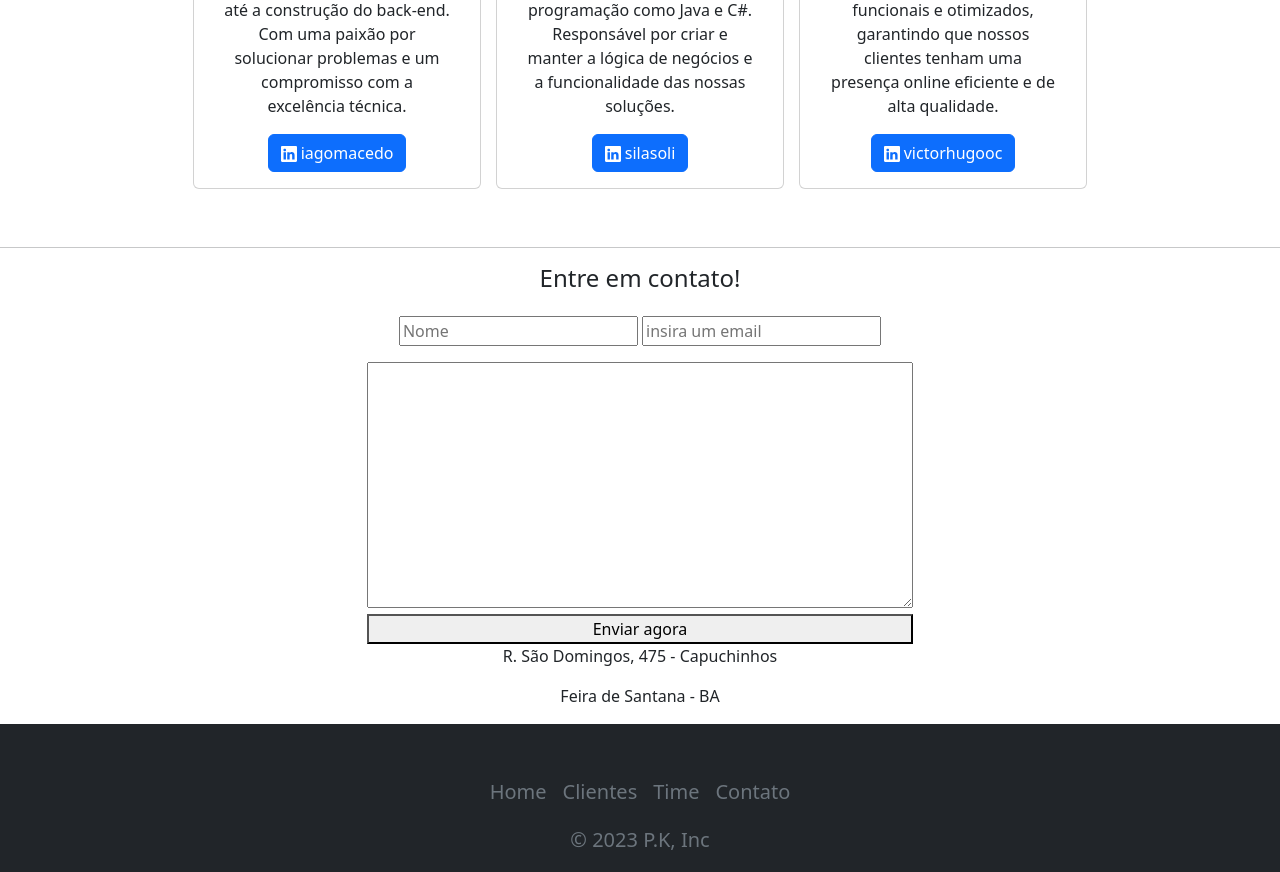
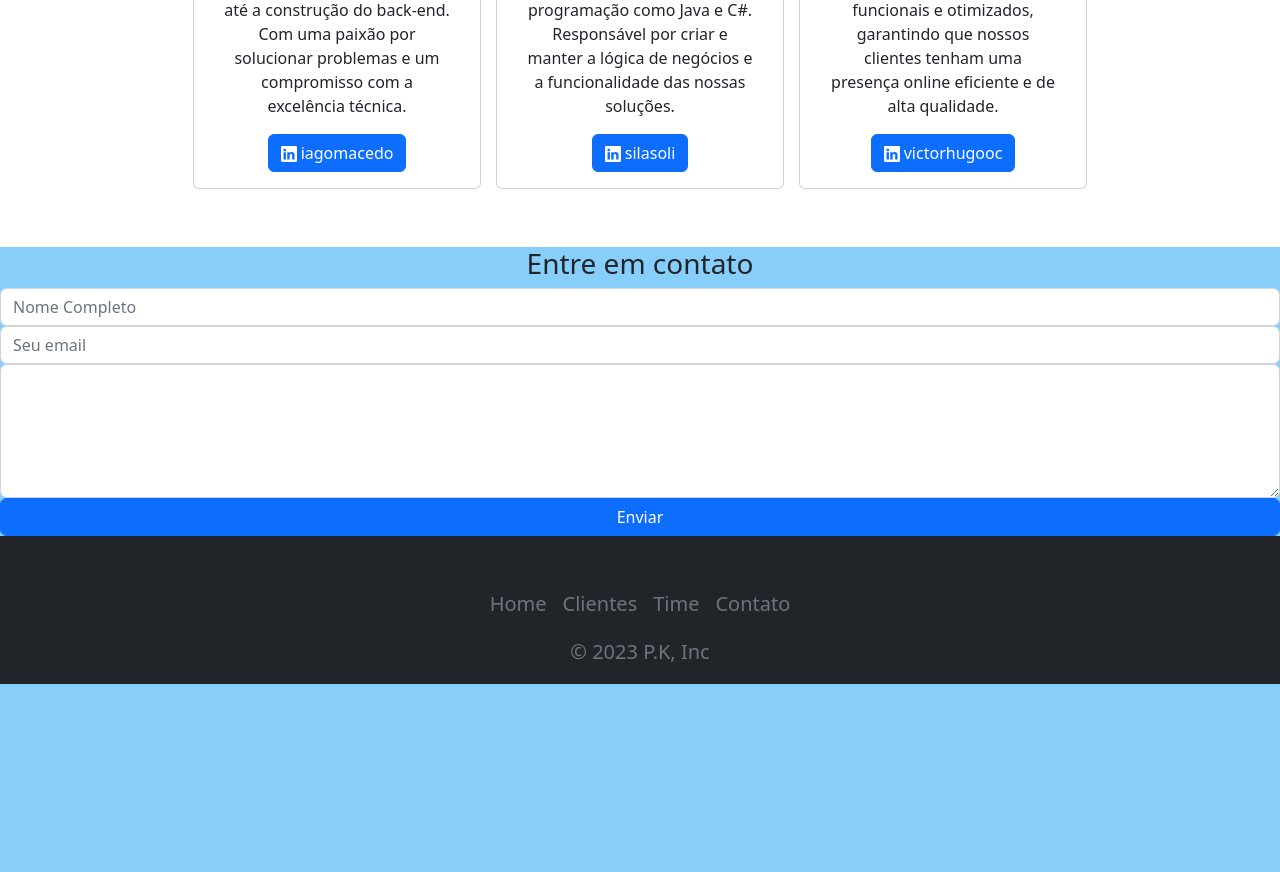
Before and after one commit to silasoli/business-page-boilerplate, a PHP site: page / in a window 1280 px wide. Shown: the part 2465-3337 px from the top of the page. After the commit the page ends 3149 px from the top, so only its background shows below. Run offline with PHP 8.4, Linux system fonts and the light colour scheme; some libraries are stand-ins or nearby versions.

Commit message:
add style in contact section

```diff
--- a/assets/style/style.css
+++ b/assets/style/style.css
@@ -67,36 +67,10 @@ nav {
 .card{
   margin-bottom: 10px;
 }
-#btn-hidden-carousel {
-  margin-top: -20px !important;
-  margin-bottom: 2vh !important;
-  margin: 0 auto;
-  width: 5vh !important;
-  opacity: 40%;
-  margin-top: 10px;
-  border-radius: 0px 0px 20px 20px !important;
-  width: 15vh;
-}
 
 #btn-hidden-carousel:hover {
   opacity: 100%;
 }
-
-#btn-show-carousel {
-  display: none;
-  margin-top: -2px !important;
-  margin: 0 auto;
-  width: 5vh !important;
-  opacity: 40%;
-  margin-top: 10px;
-  border-radius: 0px 0px 20px 20px !important;
-  width: 15vh;
-}
-
-#btn-show-carousel:hover {
-  opacity: 100%;
-}
-
 
 .card-img-top{
   height: 357.5px;
@@ -129,17 +103,6 @@ nav {
   nav {
     min-height: auto !important;
   }
-}
-
-
-
-#contact{
-  background-color: #87CEFA	;
-  padding: 1vh;
-  display: flex;
-  flex-direction: column;
-  justify-content: center;
-  align-items: center;
 }
 
 #email-link {
@@ -180,3 +143,11 @@ footer{
   margin-left: 15px;
   margin-right: 15px;
 }
+
+#contact-daddy {
+  background-color: #87cefa;
+}
+
+#contact {
+  background-color: #87cefa;
+}
--- a/index.html
+++ b/index.html
@@ -166,27 +166,17 @@
             </div>
         </div>
     </div>
-    <hr>
-    <div class="container">
-        <div class="row">
-            <p class="h4 mb-4">Entre em contato!</p>
-
-            <div class="justify-content-center">
-                <input type="text" name="" id="" placeholder="Nome">
-                <input type="text" name="" id="" placeholder="insira um email">
-                <div class="row">
-                    <div class="col-md-6 offset-md-3 mt-3">
-                        <textarea class="w-100" name="" id="" cols="30" rows="10"></textarea>
-                        <button class="w-100">Enviar agora</button>
-                    </div>
-                </div>
-                <p>R. São Domingos, 475 - Capuchinhos</p>
-                <p>Feira de Santana - BA</p>
-                <a id="email-link" href="https://mail.google.com/mail/?view=cm&fs=1&tf=1&to=contato@tech.builders.com"
-                    target="_blank"></a>
-            </div>
-        </div>
-    </div>
+   <div id="contact-daddy">
+     <div id="contact">
+         <form class="needs-validation" novalidate>
+             <h3 id="contact-title">Entre em contato</h3>
+             <input type="text" class="form-control" placeholder="Nome Completo">
+             <input type="text" class="form-control" placeholder="Seu email">
+             <textarea class="form-control" cols="30" rows="5" aria-label="With textarea"></textarea>
+             <button type="button" class="btn btn-primary form-control">Enviar</button>
+         </form>
+     </div>
+   </div>
     <footer class="h5 bg-dark pb-1 pt-5">
         <ul class="nav justify-content-center pb-3 mt-auto">
             <li class="nav-item">
@@ -209,11 +199,11 @@
 
     <script type="text/javascript" src="assets/style/script.js"></script>
     <script src="https://cdn.jsdelivr.net/npm/bootstrap@5.2.3/dist/js/bootstrap.bundle.min.js"
-        integrity="sha384-kenU1KFdBIe4zVF0s0G1M5b4hcpxyD9F7jL+jjXkk+Q2h455rYXK/7HAuoJl+0I4"
-        crossorigin="anonymous"></script>
+        integrity="sha384-kenU1KFdBIe4zVF0s0G1M5b4hcpxyD9F7jL+jjXkk+Q2h455rYXK/7HAuoJl+0I4" crossorigin="anonymous">
+    </script>
     <script src="https://cdn.jsdelivr.net/npm/@popperjs/core@2.11.6/dist/umd/popper.min.js"
-        integrity="sha384-oBqDVmMz9ATKxIep9tiCxS/Z9fNfEXiDAYTujMAeBAsjFuCZSmKbSSUnQlmh/jp3"
-        crossorigin="anonymous"></script>
+        integrity="sha384-oBqDVmMz9ATKxIep9tiCxS/Z9fNfEXiDAYTujMAeBAsjFuCZSmKbSSUnQlmh/jp3" crossorigin="anonymous">
+    </script>
 </body>
 
 </html>
```
